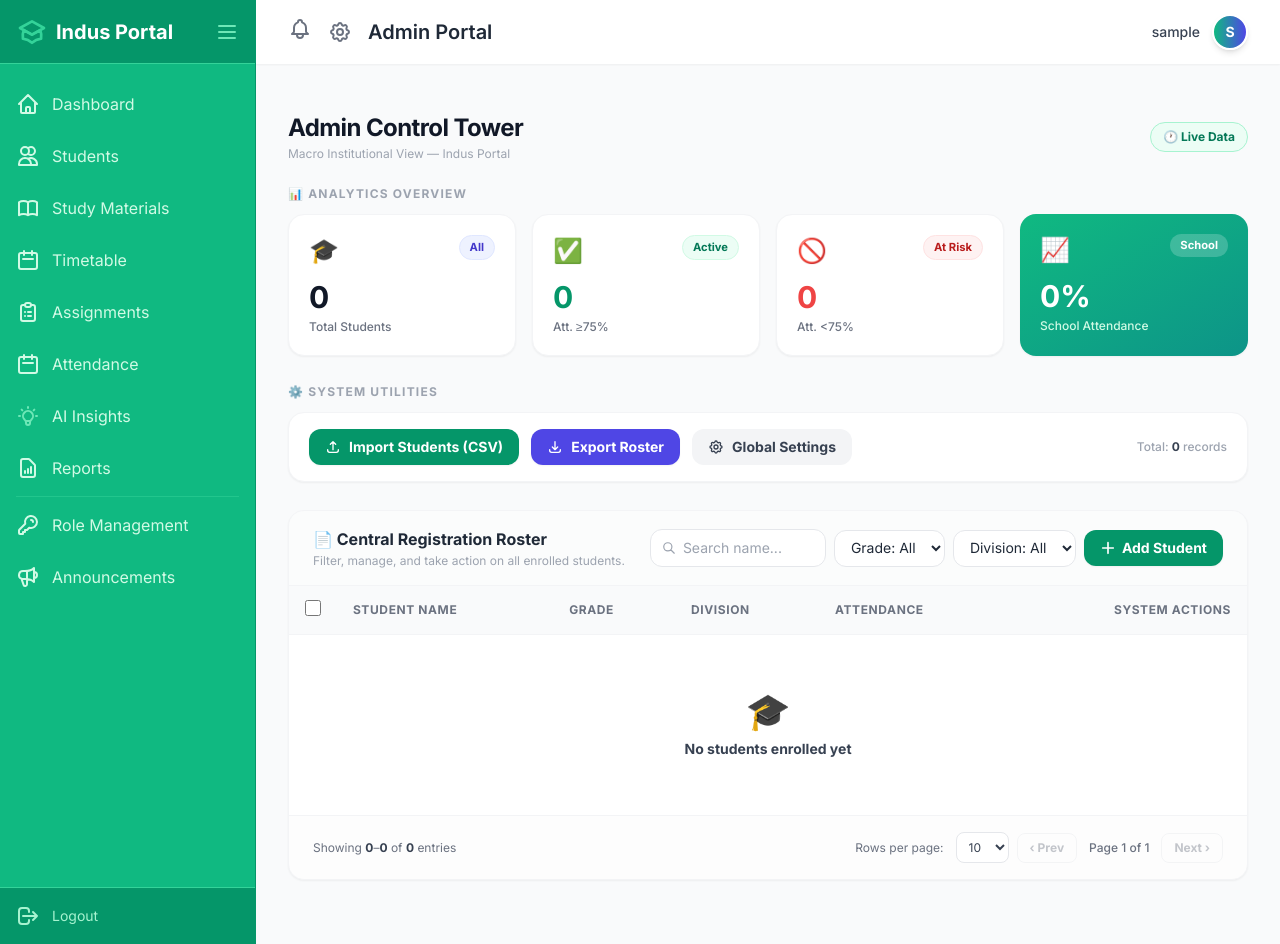
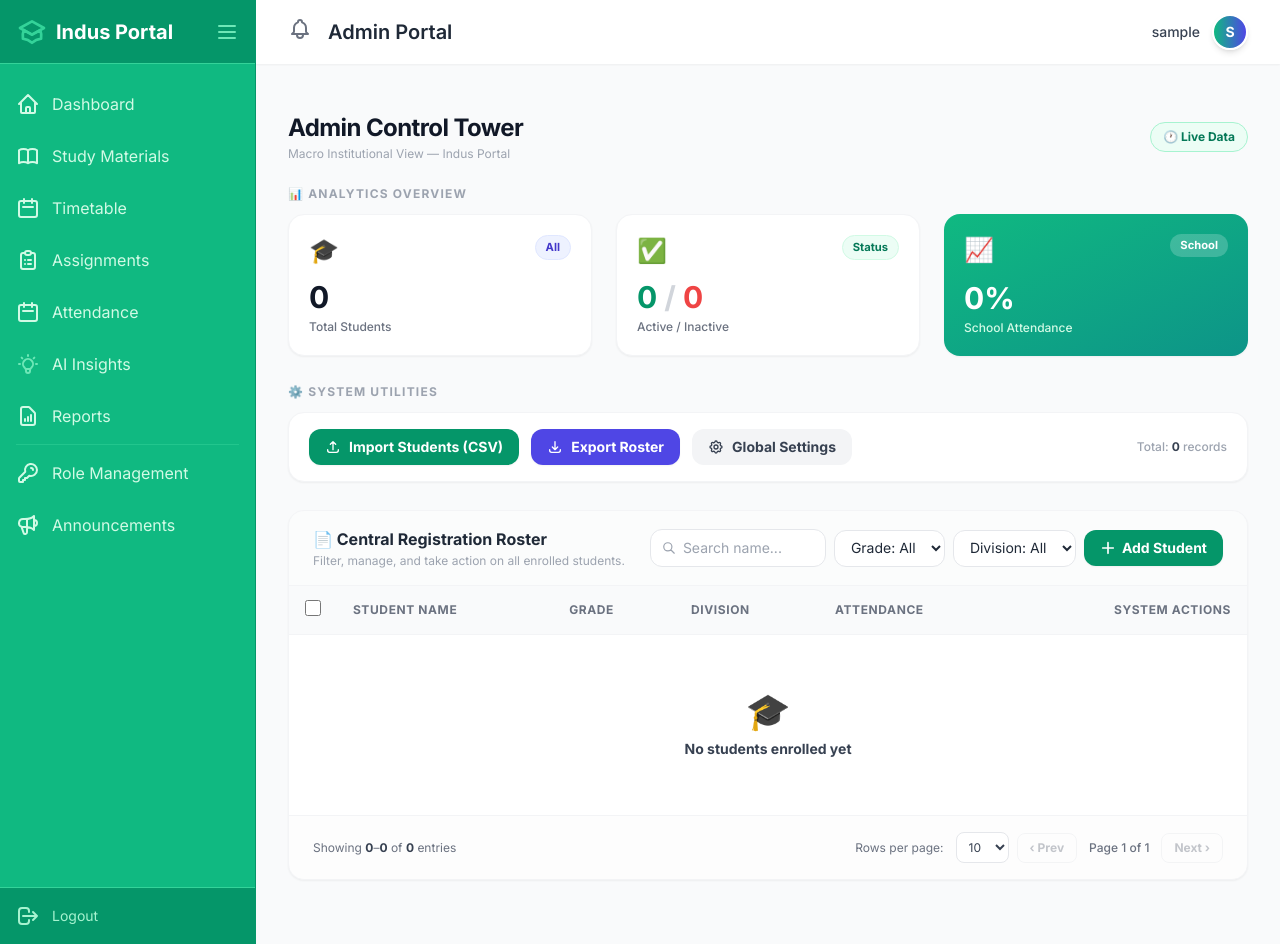
Before and after one commit to kalmeshwargurav1028-sys/student-dashboard1, a Flask app: page /admin_dashboard in a window 1280 px wide. Run offline with Flask 3, Linux system fonts and the light colour scheme; a user stored in the database is signed in; data that the repository does not hold is empty; parts of the project's set-up code (start-up, migrations or seed data) failed here and were passed over; some libraries are stand-ins or nearby versions.

Commit message:
fix: removed Students and Settings from sidebar/header, updated KPI layout to 3 columns

```diff
--- a/templates/admin_dashboard.html
+++ b/templates/admin_dashboard.html
@@ -25,26 +25,27 @@
       <!-- KPI CARDS -->
       <section class="mb-7">
         <h2 class="text-xs font-bold text-gray-400 uppercase tracking-widest mb-3">&#128202; Analytics Overview</h2>
-        <div class="grid grid-cols-2 lg:grid-cols-4 gap-4">
-          <div class="ct-kpi bg-white rounded-2xl border border-gray-100 shadow-sm p-5">
+        <div class="grid grid-cols-1 md:grid-cols-3 gap-6">
+          <div class="ct-kpi bg-white rounded-2xl border border-gray-100 shadow-sm p-5 flex flex-col justify-between">
             <div class="flex items-start justify-between mb-3"><span class="text-2xl">&#127891;</span><span class="ct-badge bg-indigo-50 text-indigo-700 border border-indigo-100">All</span></div>
-            <p class="text-3xl font-black text-gray-900">{{ analytics.total_students }}</p>
-            <p class="text-xs text-gray-500 mt-1 font-medium">Total Students</p>
+            <div>
+              <p class="text-3xl font-black text-gray-900">{{ analytics.total_students }}</p>
+              <p class="text-xs text-gray-500 mt-1 font-medium">Total Students</p>
+            </div>
           </div>
-          <div class="ct-kpi bg-white rounded-2xl border border-gray-100 shadow-sm p-5">
-            <div class="flex items-start justify-between mb-3"><span class="text-2xl">&#9989;</span><span class="ct-badge bg-emerald-50 text-emerald-700 border border-emerald-100">Active</span></div>
-            <p class="text-3xl font-black text-emerald-600">{{ analytics.present_count }}</p>
-            <p class="text-xs text-gray-500 mt-1 font-medium">Att. &ge;75%</p>
+          <div class="ct-kpi bg-white rounded-2xl border border-gray-100 shadow-sm p-5 flex flex-col justify-between">
+            <div class="flex items-start justify-between mb-3"><span class="text-2xl">&#9989;</span><span class="ct-badge bg-emerald-50 text-emerald-700 border border-emerald-100">Status</span></div>
+            <div>
+              <p class="text-3xl font-black text-gray-900"><span class="text-emerald-600">{{ analytics.present_count }}</span> <span class="text-gray-300">/</span> <span class="text-red-500">{{ analytics.absent_count }}</span></p>
+              <p class="text-xs text-gray-500 mt-1 font-medium">Active / Inactive</p>
+            </div>
           </div>
-          <div class="ct-kpi bg-white rounded-2xl border border-gray-100 shadow-sm p-5">
-            <div class="flex items-start justify-between mb-3"><span class="text-2xl">&#128683;</span><span class="ct-badge bg-red-50 text-red-700 border border-red-100">At Risk</span></div>
-            <p class="text-3xl font-black text-red-500">{{ analytics.absent_count }}</p>
-            <p class="text-xs text-gray-500 mt-1 font-medium">Att. &lt;75%</p>
-          </div>
-          <div class="ct-kpi bg-gradient-to-br from-emerald-500 to-teal-600 rounded-2xl shadow-sm p-5 text-white">
+          <div class="ct-kpi bg-gradient-to-br from-emerald-500 to-teal-600 rounded-2xl shadow-sm p-5 text-white flex flex-col justify-between">
             <div class="flex items-start justify-between mb-3"><span class="text-2xl">&#128200;</span><span class="ct-badge bg-white/20 text-white">School</span></div>
-            <p class="text-3xl font-black">{{ analytics.avg_attendance }}%</p>
-            <p class="text-xs text-emerald-100 mt-1 font-medium">School Attendance</p>
+            <div>
+              <p class="text-3xl font-black">{{ analytics.avg_attendance }}%</p>
+              <p class="text-xs text-emerald-100 mt-1 font-medium">School Attendance</p>
+            </div>
           </div>
         </div>
       </section>
--- a/templates/base.html
+++ b/templates/base.html
@@ -59,14 +59,7 @@
                         <span class="sidebar-text whitespace-nowrap">Dashboard</span>
                     </a>
                 </li>
-                {% if role_permissions.get('manage_students') and session.get('role') == 'admin' %}
-                <li>
-                    <a href="{{ url_for('dashboard') }}" class="flex items-center px-4 py-3 text-emerald-100 hover:bg-emerald-600 dark:hover:bg-gray-700 hover:text-white group transition-colors">
-                        <svg class="h-6 w-6 flex-shrink-0 mr-3" fill="none" viewBox="0 0 24 24" stroke="currentColor"><path stroke-linecap="round" stroke-linejoin="round" stroke-width="2" d="M12 4.354a4 4 0 110 5.292M15 21H3v-1a6 6 0 0112 0v1zm0 0h6v-1a6 6 0 00-9-5.197M13 7a4 4 0 11-8 0 4 4 0 018 0z" /></svg>
-                        <span class="sidebar-text whitespace-nowrap">Students</span>
-                    </a>
-                </li>
-                {% endif %}
+
 
                 {% if role_permissions.get('edit_materials') %}
                 <li>
@@ -200,14 +193,7 @@
                         </div>
                     </div>
                 </div>
-                {% if session.get('role') != 'student' %}
-                <a href="{{ url_for('settings') }}" class="mr-4 text-gray-500 hover:text-gray-700 dark:text-gray-400 dark:hover:text-white focus:outline-none">
-                    <svg class="h-6 w-6" fill="none" viewBox="0 0 24 24" stroke="currentColor">
-                        <path stroke-linecap="round" stroke-linejoin="round" stroke-width="2" d="M10.325 4.317c.426-1.756 2.924-1.756 3.35 0a1.724 1.724 0 002.573 1.066c1.543-.94 3.31.826 2.37 2.37a1.724 1.724 0 001.065 2.572c1.756.426 1.756 2.924 0 3.35a1.724 1.724 0 00-1.066 2.573c.94 1.543-.826 3.31-2.37 2.37a1.724 1.724 0 00-2.572 1.065c-.426 1.756-2.924 1.756-3.35 0a1.724 1.724 0 00-2.573-1.066c-1.543.94-3.31-.826-2.37-2.37a1.724 1.724 0 00-1.065-2.572c-1.756-.426-1.756-2.924 0-3.35a1.724 1.724 0 001.066-2.573c-.94-1.543.826-3.31 2.37-2.37.996.608 2.296.07 2.572-1.065z" />
-                        <path stroke-linecap="round" stroke-linejoin="round" stroke-width="2" d="M15 12a3 3 0 11-6 0 3 3 0 016 0z" />
-                    </svg>
-                </a>
-                {% endif %}
+
                 <h2 class="text-xl font-semibold text-gray-800 dark:text-gray-100">{% block header_title %}{% if session.get('role') == 'student' %}Student Portal{% elif session.get('role') == 'admin' %}Admin Portal{% else %}Teacher Portal{% endif %}{% endblock %}</h2>
             </div>
             <div class="flex items-center gap-3">
```
